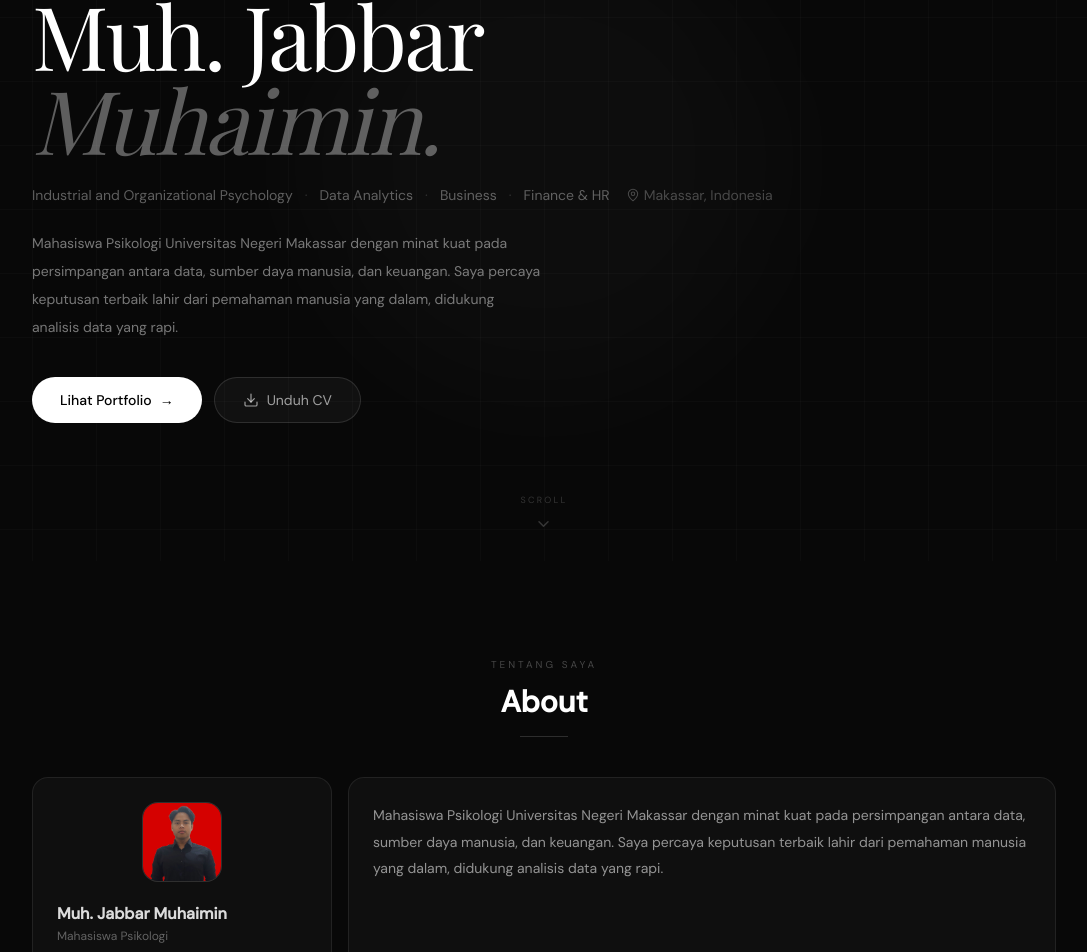
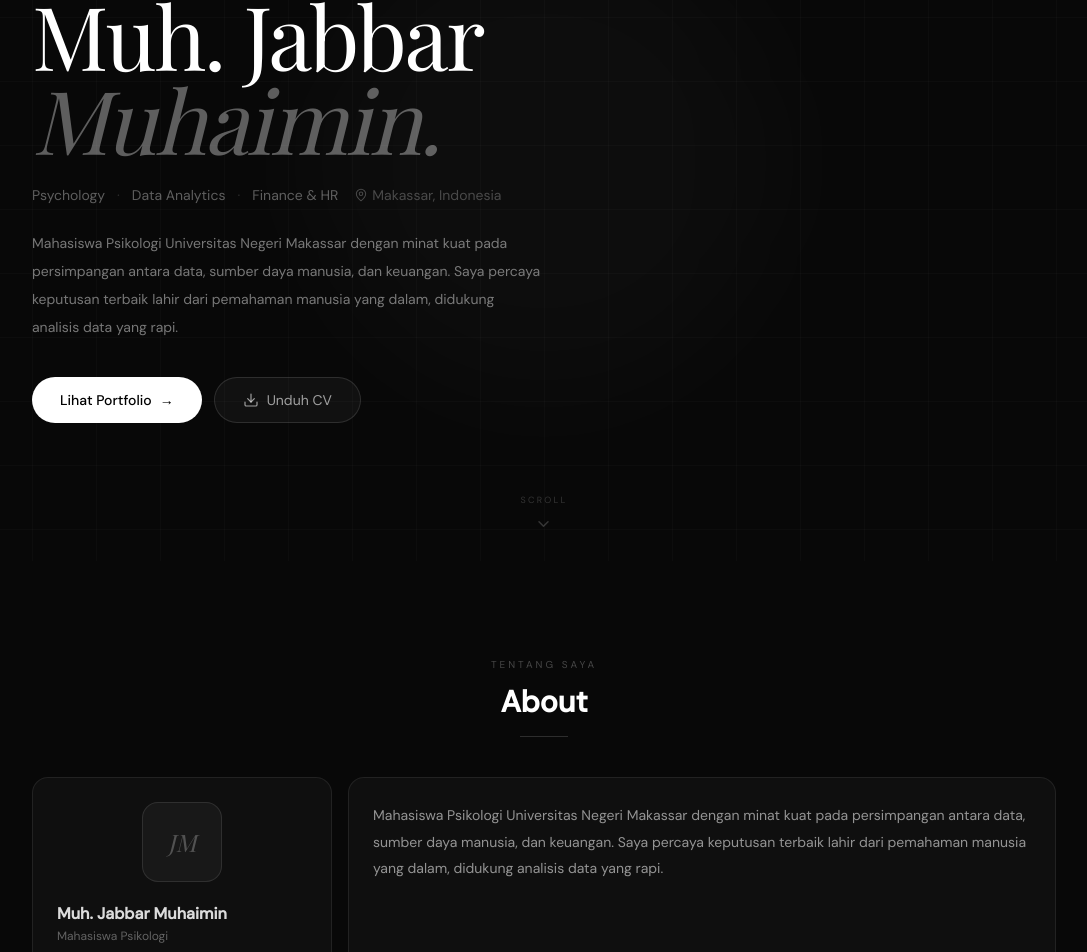
Before and after one commit to Ordinary-7/portofolio2, a Next.js app: page / in a window 1280 px wide. Shown: the part 239-1191 px from the top of the page, without its empty margins (96-1183 px from the left). Built offline with nearby package versions, Linux system fonts and the light colour scheme; a web font is replaced by a local one.

Commit message:
first commit

```diff
--- a/app/page.tsx
+++ b/app/page.tsx
@@ -10,14 +10,14 @@ import { motion, useInView } from "framer-motion";
 
 const PROFILE = {
   name: "Muh. Jabbar Muhaimin",
-  tagline: "Industrial and Organizational Psychology · Data Analytics · Business · Finance & HR",
+  tagline: "Psychology · Data Analytics · Finance & HR",
   bio: "Mahasiswa Psikologi Universitas Negeri Makassar dengan minat kuat pada persimpangan antara data, sumber daya manusia, dan keuangan. Saya percaya keputusan terbaik lahir dari pemahaman manusia yang dalam, didukung analisis data yang rapi.",
   location: "Makassar, Indonesia",
   email: "jabbarmuhaimin7@gmail.com",
-  phone: "081393484073",
-  linkedin: "https://www.linkedin.com/in/muh-jabbar-muhaimin-70880a334?utm_source=share_via&utm_content=profile&utm_medium=member_android",              // 🔧 Ganti dengan URL LinkedIn kamu
-  photo: "/foto.jpg",                // 🔧 Ganti null dengan "/foto.jpg" lalu taruh foto di folder /public
-  cv: "/CV_Muh. Jabbar Muhaimin Finance Staff.pdf",              // 🔧 Taruh file CV di /public dengan nama cv.pdf
+  phone: "082191361889",
+  linkedin: "#",              // 🔧 Ganti dengan URL LinkedIn kamu
+  photo: null,                // 🔧 Ganti null dengan "/foto.jpg" lalu taruh foto di folder /public
+  cv: "/cv.pdf",              // 🔧 Taruh file CV di /public dengan nama cv.pdf
   status: "Open to Work",
 };
 
@@ -63,7 +63,7 @@ const CERTIFICATES = [
     issuer: "Google Cloud Skills Boost",
     year: "2024",
     desc: "Analisis data, BigQuery, Looker, dan storytelling insight bisnis berbasis data.",
-    file: "/sertifikat_course_905_5712638_080426202518.pdf",  // 🔧 contoh: "/sertif-google.pdf"
+    file: null,  // 🔧 contoh: "/sertif-google.pdf"
   },
   {
     name: "Introduction to Data Analytics",
@@ -177,7 +177,13 @@ const fadeUp = {
   show:   { opacity: 1, y: 0  },
 };
 
-function Reveal({ children, delay = 0, className = "" }) {
+import type { ReactNode } from "react";
+
+interface RevealProps  { children: ReactNode; delay?: number; className?: string; }
+interface ListProps    { children: ReactNode; className?: string; }
+interface HeaderProps  { label: string; title: string; }
+
+function Reveal({ children, delay = 0, className = "" }: RevealProps) {
   const ref = useRef(null);
   const inView = useInView(ref, { once: true, margin: "-70px" });
   return (
@@ -192,7 +198,7 @@ function Reveal({ children, delay = 0, className = "" }) {
   );
 }
 
-function RevealList({ children, className = "" }) {
+function RevealList({ children, className = "" }: ListProps) {
   const ref = useRef(null);
   const inView = useInView(ref, { once: true, margin: "-60px" });
   return (
@@ -205,13 +211,13 @@ function RevealList({ children, className = "" }) {
     </motion.div>
   );
 }
-const RevealItem = ({ children, className = "" }) => (
+const RevealItem = ({ children, className = "" }: ListProps) => (
   <motion.div variants={fadeUp} transition={{ duration: 0.5, ease: [0.22, 1, 0.36, 1] }} className={className}>
     {children}
   </motion.div>
 );
 
-function SectionHeader({ label, title }) {
+function SectionHeader({ label, title }: HeaderProps) {
   return (
     <Reveal className="mb-10 text-center">
       <p className="text-[10px] tracking-[0.3em] uppercase text-white/25 mb-3">{label}</p>
@@ -639,7 +645,7 @@ export default function Portfolio() {
           <div className="mx-auto max-w-5xl flex flex-col sm:flex-row items-center justify-between gap-3 text-xs text-white/18">
             <span className="ff-serif text-xl italic">JM.</span>
             <span>© {new Date().getFullYear()} Muh. Jabbar Muhaimin · Makassar, Indonesia</span>
-            <span>Psychology × Business × Finance</span>
+            <span>Psychology × Data × Finance</span>
           </div>
         </footer>
 
```
